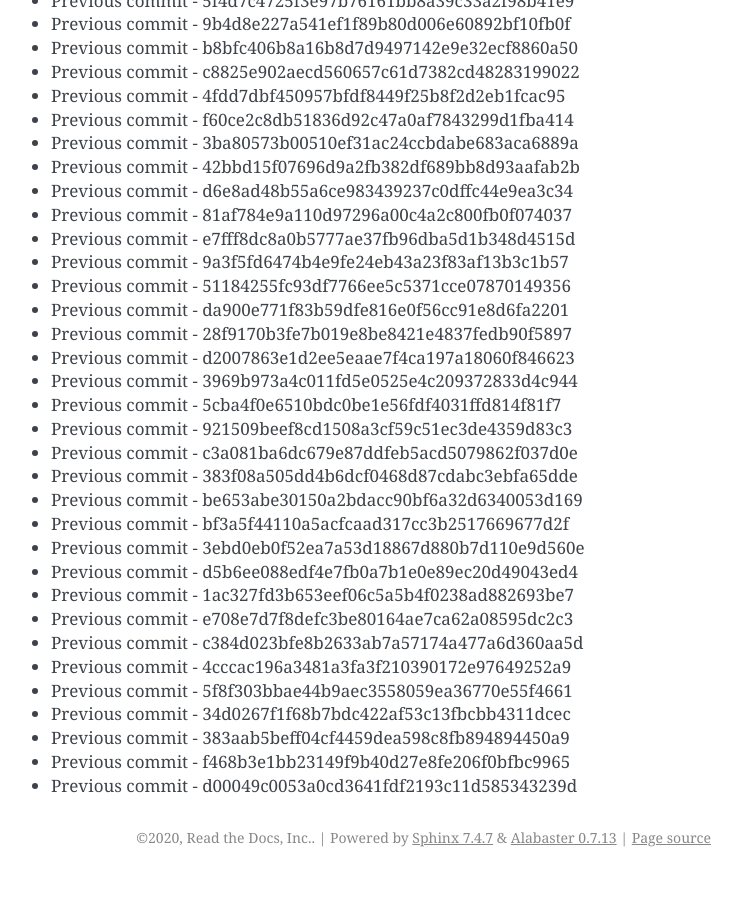
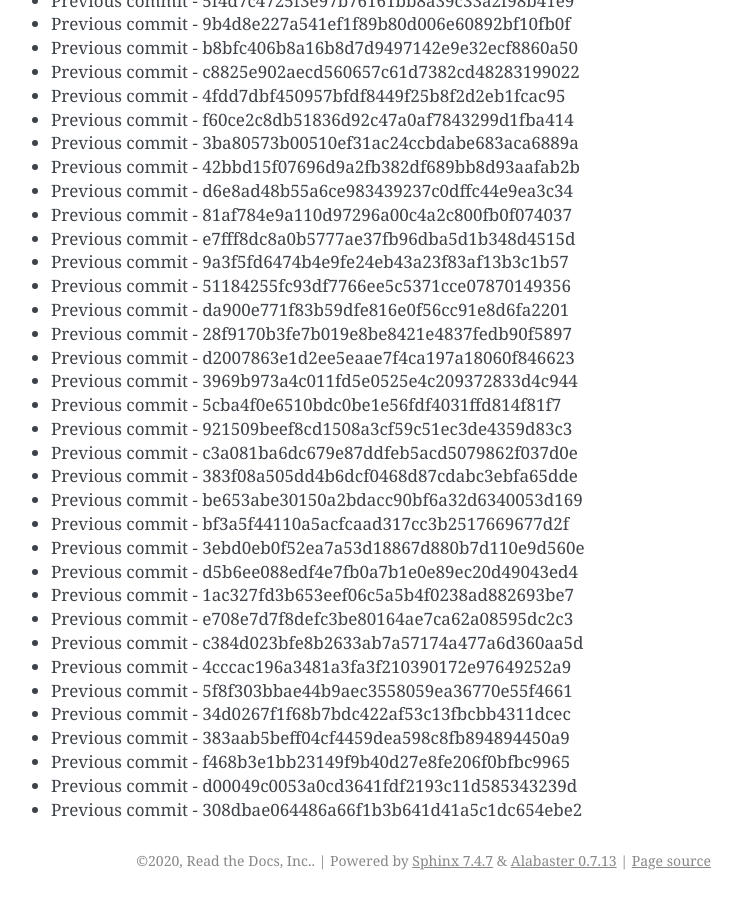
Before and after one commit to readthedocs/rtd-git-stresstest, a Sphinx documentation site: the page built from docs/updates.rst, in a window 1280 px wide and 900 px high, scrolled down 99531 px. Shown: the whole window, without its empty margins (399-1141 px from the left). Built offline with Sphinx 7.4.7, drawn with Linux system fonts in a browser that asks for light colours; before the commit the page ends 100408 px from its top, so only the background shows below that.

Commit message:
Generating commit from previous: 308dbae064486a66f1b3b641d41a5c1dc654ebe2

```diff
--- a/docs/updates.rst
+++ b/docs/updates.rst
@@ -4214,3 +4214,4 @@ It can be tested for any performance characteristics.
 * Previous commit - 383aab5beff04cf4459dea598c8fb894894450a9
 * Previous commit - f468b3e1bb23149f9b40d27e8fe206f0bfbc9965
 * Previous commit - d00049c0053a0cd3641fdf2193c11d585343239d
+* Previous commit - 308dbae064486a66f1b3b641d41a5c1dc654ebe2
```
